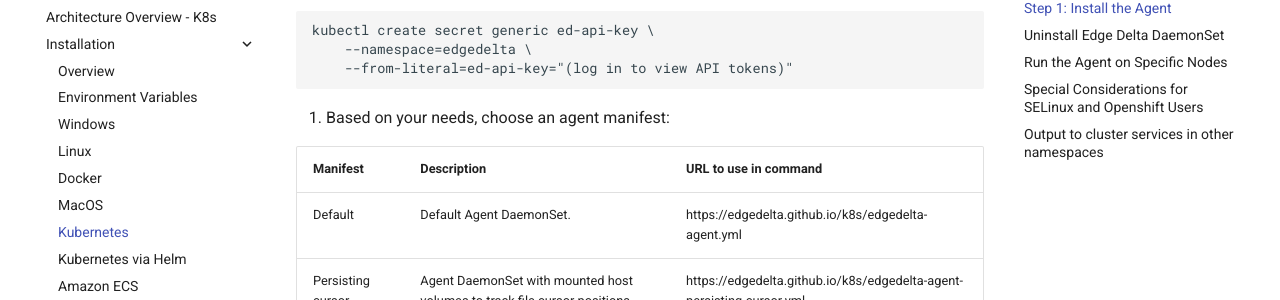
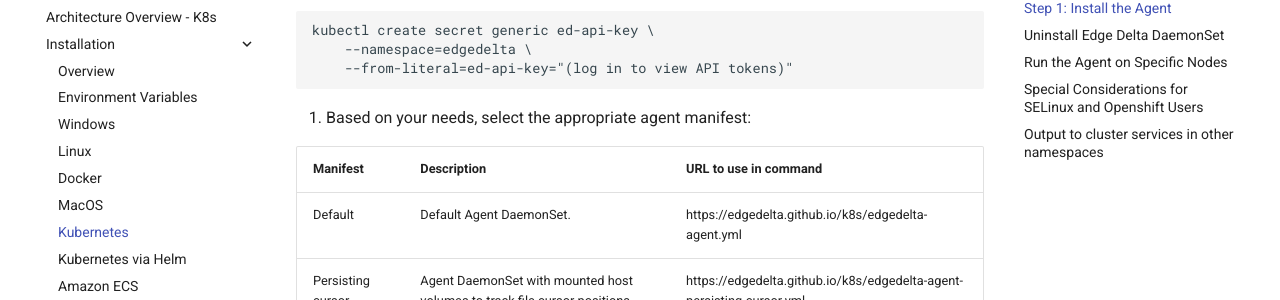
Before and after one commit to edgedelta/docs, an MkDocs documentation site: the page built from docs/installation/kubernetes.md, in a window 1280 px wide and 900 px high, scrolled down 669 px. Shown: the part 152-452 px from the top of the window. Built offline with MkDocs 1.6.1 and Material for MkDocs 9.7.7, drawn with Linux system fonts in a browser that asks for light colours.

Commit message:
Update kubernetes.md

````diff
--- a/docs/installation/kubernetes.md
+++ b/docs/installation/kubernetes.md
@@ -39,7 +39,7 @@ kubectl create secret generic ed-api-key \
     --from-literal=ed-api-key="(log in to view API tokens)"
 ```
 
-3. Based on your needs, choose an agent manifest:
+3. Based on your needs, select the appropriate agent manifest:
 
 | Manifest          | Description                                                                                                                                                | URL to use in command                                                 |
 |-------------------|------------------------------------------------------------------------------------------------------------------------------------------------------------|-----------------------------------------------------------------------|
````
